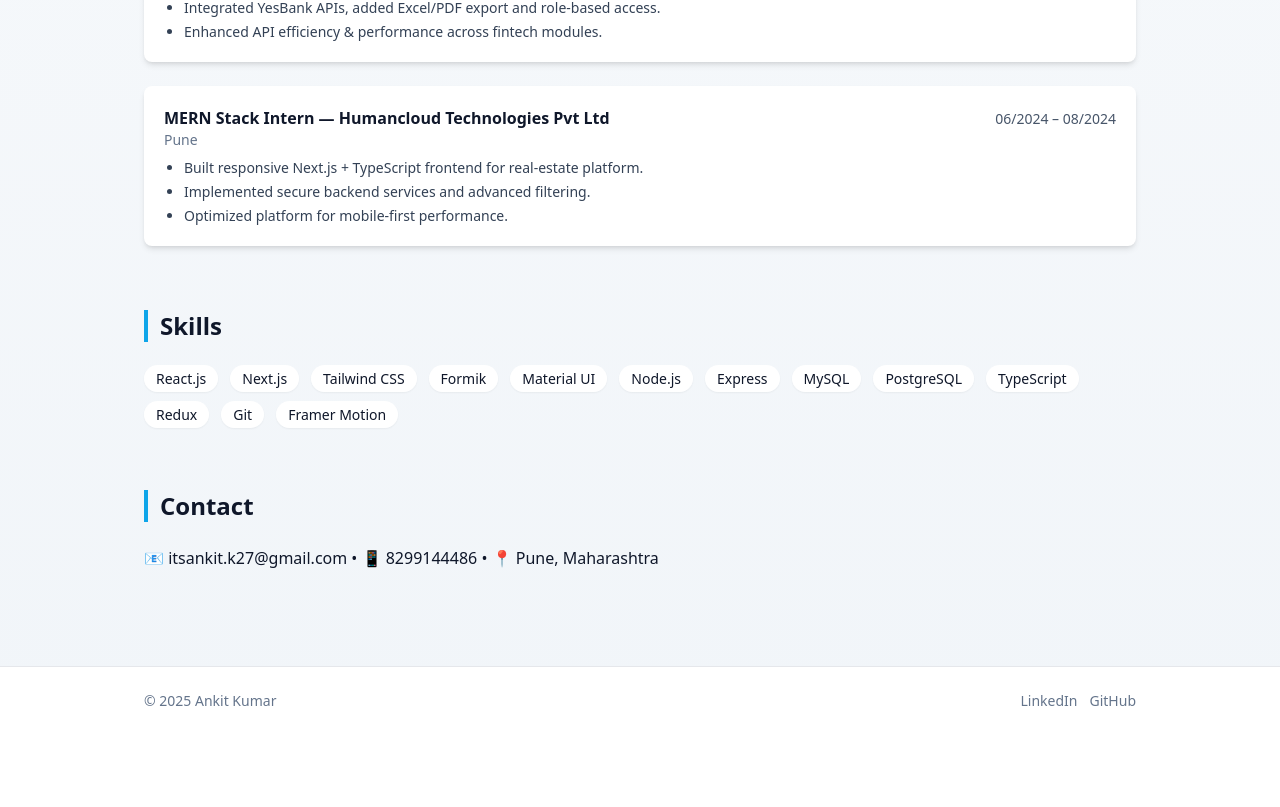
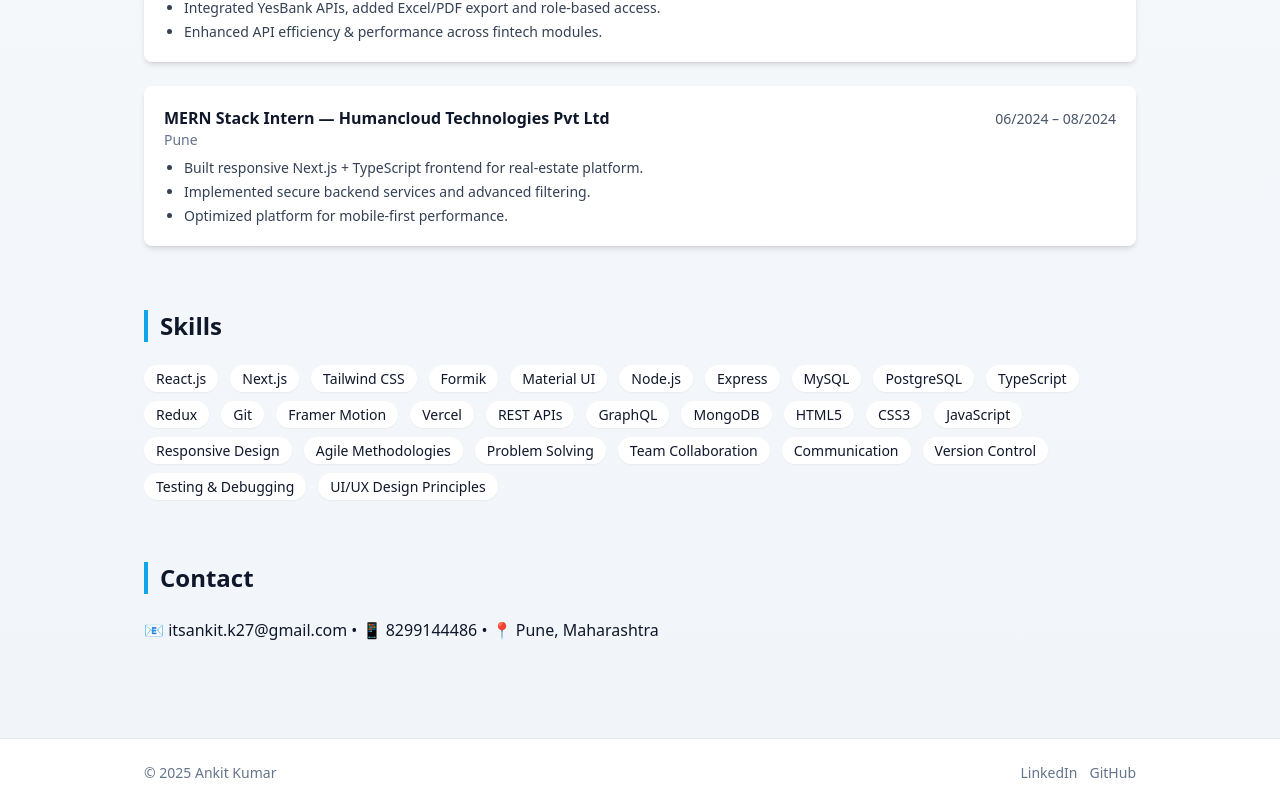
Before and after one commit to ankit-edsom-it/ankit-portfolio, a Next.js app: page / in a window 1280 px wide. Shown: the part 682-1489 px from the top of the page. Before the commit the page ends 1417 px from the top, so only its background shows below. Built offline with nearby package versions, Linux system fonts and the light colour scheme.

Commit message:
new skills added

```diff
--- a/app/page.jsx
+++ b/app/page.jsx
@@ -55,7 +55,10 @@ const experiences = [
 
 const skills = [
   'React.js','Next.js','Tailwind CSS','Formik','Material UI','Node.js',
-  'Express','MySQL','PostgreSQL','TypeScript','Redux','Git','Framer Motion'
+  'Express','MySQL','PostgreSQL','TypeScript','Redux','Git','Framer Motion', 'Vercel',
+  'REST APIs','GraphQL','MongoDB','HTML5','CSS3','JavaScript','Responsive Design',
+  'Agile Methodologies','Problem Solving','Team Collaboration','Communication',
+  'Version Control','Testing & Debugging','UI/UX Design Principles'
 ]
 
 export default function Home() {
```
